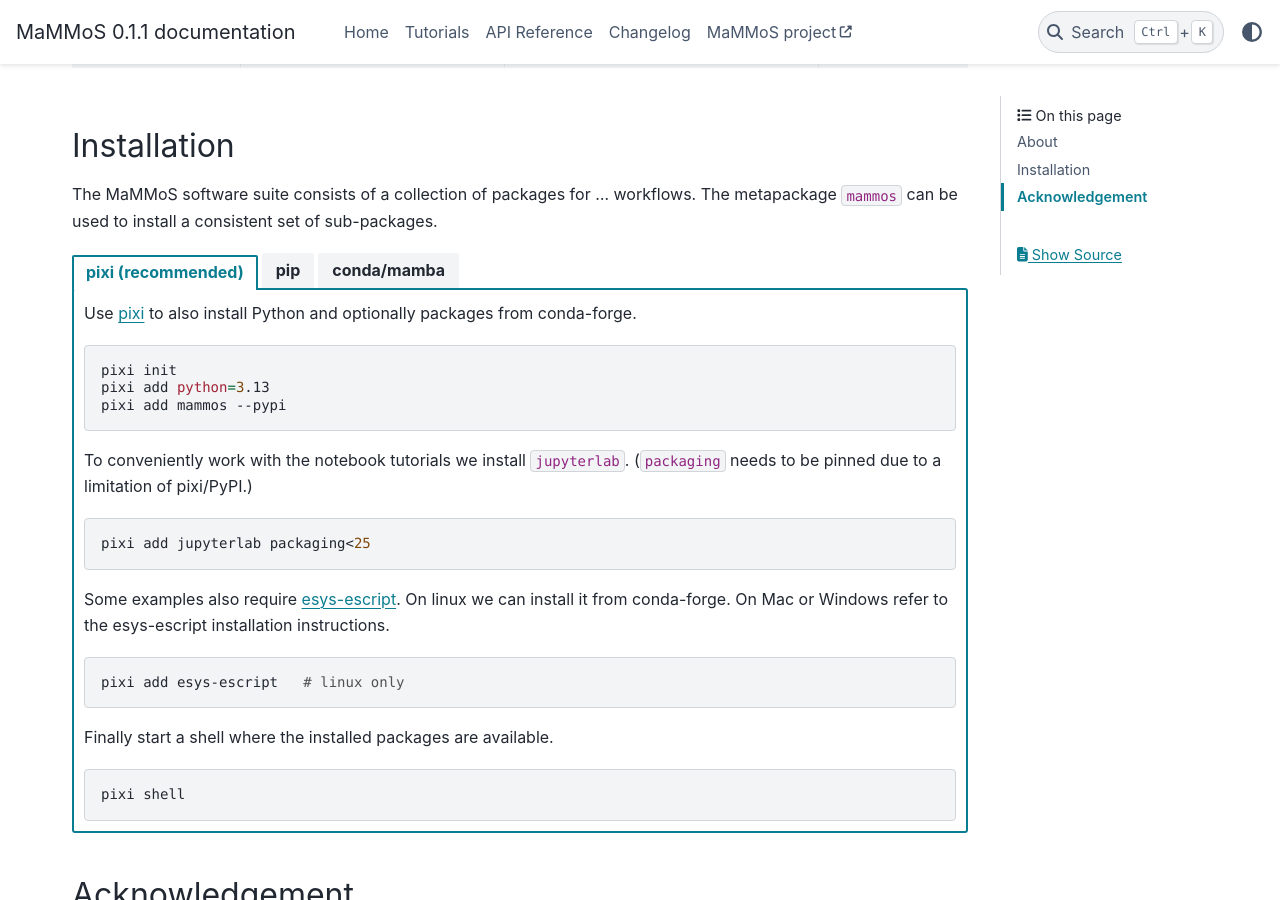
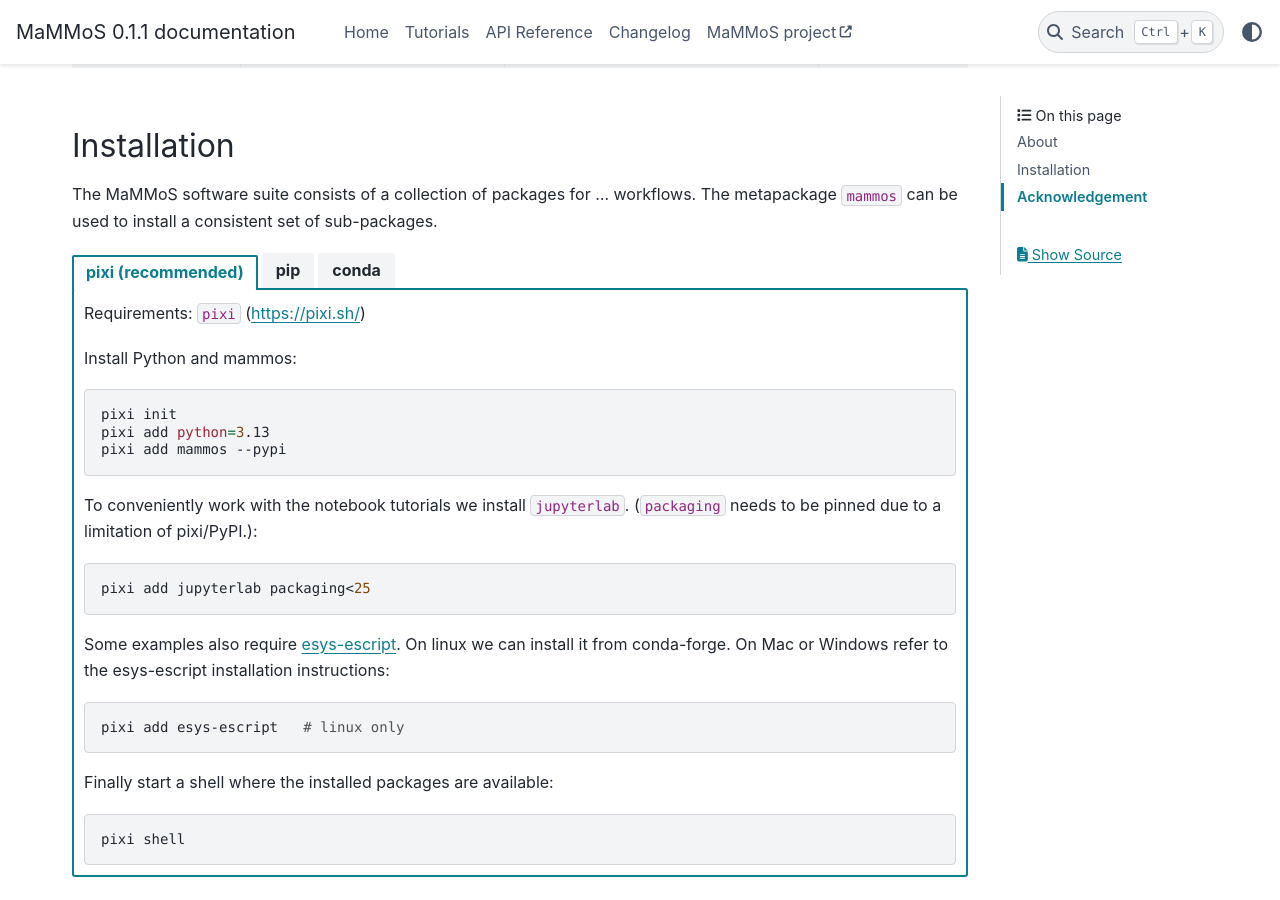
Before and after one commit to MaMMoS-project/mammos, a Sphinx documentation site: the page built from docs/source/index.rst, in a window 1280 px wide and 900 px high, scrolled down 732 px. Built offline with Sphinx 7.4.7 and the PyData theme 0.15.4, drawn with Linux system fonts in a browser that asks for light colours; pages that are not in the unit, such as notebooks, are missing from menus; the version number is read from the project's files by our own code; part of the change alters nothing that is shown; grey boxes are pictures that could not be loaded.

Commit message:
Wording of the installation instructions

```diff
--- a/docs/source/index.rst
+++ b/docs/source/index.rst
@@ -73,7 +73,9 @@ The MaMMoS software suite consists of a collection of packages for ... workflows
 
    .. tab-item:: pixi (recommended)
 
-      Use `pixi <https://pixi.sh/latest/>`__ to also install Python and optionally packages from conda-forge.
+      Requirements: ``pixi`` (https://pixi.sh/)
+
+      Install Python and mammos:
 
       .. code:: shell
 
@@ -83,7 +85,7 @@ The MaMMoS software suite consists of a collection of packages for ... workflows
 
       To conveniently work with the notebook tutorials we install
       ``jupyterlab``. (``packaging`` needs to be pinned due to a limitation of
-      pixi/PyPI.)
+      pixi/PyPI.):
 
       .. code:: shell
 
@@ -92,38 +94,63 @@ The MaMMoS software suite consists of a collection of packages for ... workflows
       Some examples also require `esys-escript
       <https://github.com/LutzGross/esys-escript.github.io>`__. On linux we can
       install it from conda-forge. On Mac or Windows refer to the esys-escript
-      installation instructions.
+      installation instructions:
 
       .. code:: shell
 
          pixi add esys-escript   # linux only
 
-      Finally start a shell where the installed packages are available.
+      Finally start a shell where the installed packages are available:
 
       .. code:: shell
 
          pixi shell
 
    .. tab-item:: pip
-      :sync: pip_install
+
+      Requirements: ``python>=3.11`` and ``pip``
 
       When using ``pip`` we recommend creating a virtual environment to isolate the MaMMoS installation.
 
+      First, create a new virtual environment. Here, we choose the name
+      ``mammos-venv``.
+
       .. code:: shell
 
-         python3 -m venv .env
-         . .env/bin/activate
-         pip install mammos
+         python3 -m venv mammos-venv
+
+      To activate it run
+
+      - on MacOS/Linux
+
+        .. code:: shell
+
+          . mammos-venv/bin/activate
+          pip install mammos
+
+      - on Windows
+
+        .. code:: shell
+
+           mammos-venv/bin/activate.sh
+
+      Finally install ``mammos`` from PyPI:
+
+      .. code:: shell
+
+        pip install mammos
 
       Some examples also require `esys-escript
       <https://github.com/LutzGross/esys-escript.github.io>`__, which must be
       installed separately. Please refer to the documentation of esys-escript
       for installation instructions.
 
-   .. tab-item:: conda/mamba
+   .. tab-item:: conda
 
-      Use ``conda`` or ``mamba`` in combination with ``pip`` to get packages from
-      conda-forge and PyPI. We recommend using `miniforge <https://github.com/conda-forge/miniforge>`__.
+      Requirements: ``conda`` (https://github.com/conda-forge/miniforge)
+
+      Use ``conda`` in combination with ``pip`` to get packages from
+      conda-forge and PyPI.
 
       To conveniently work with the notebook tutorials we install
       ``jupyterlab``. (``packaging`` needs to be pinned due to a dependency
```
